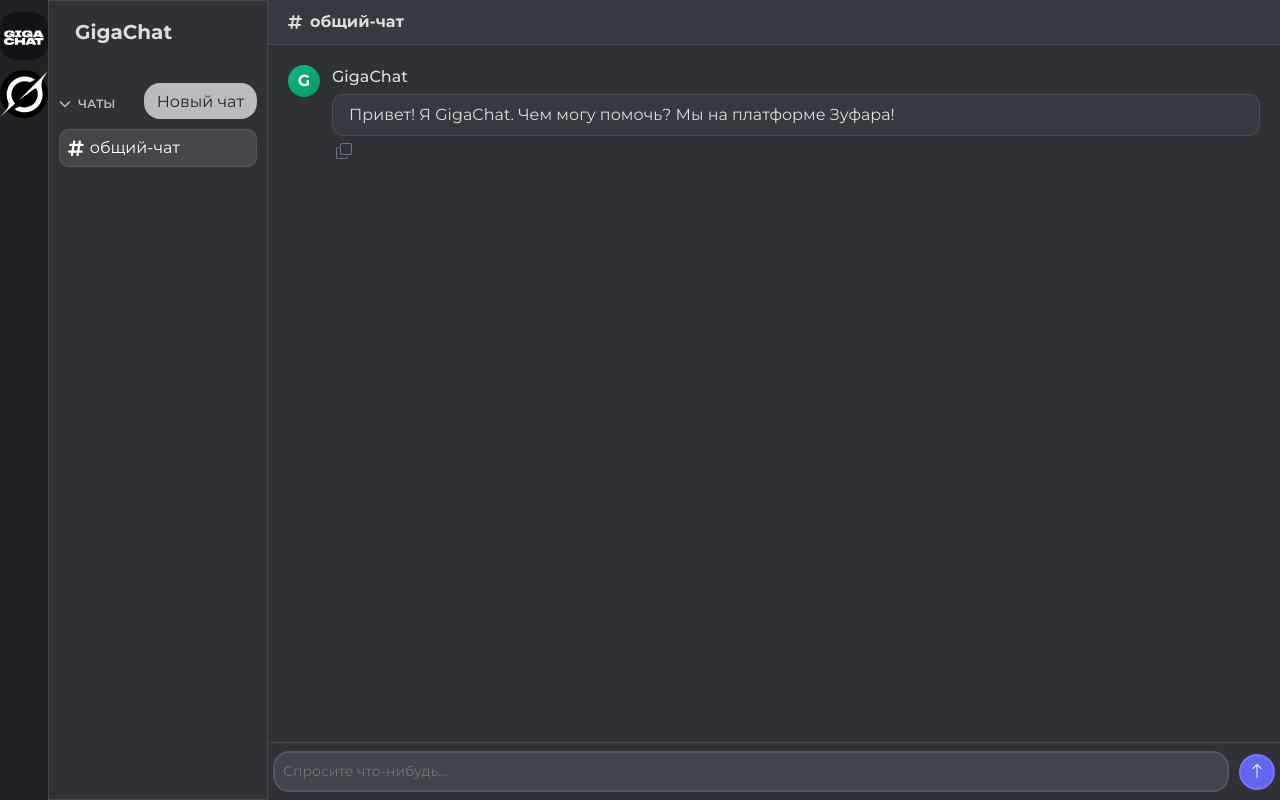
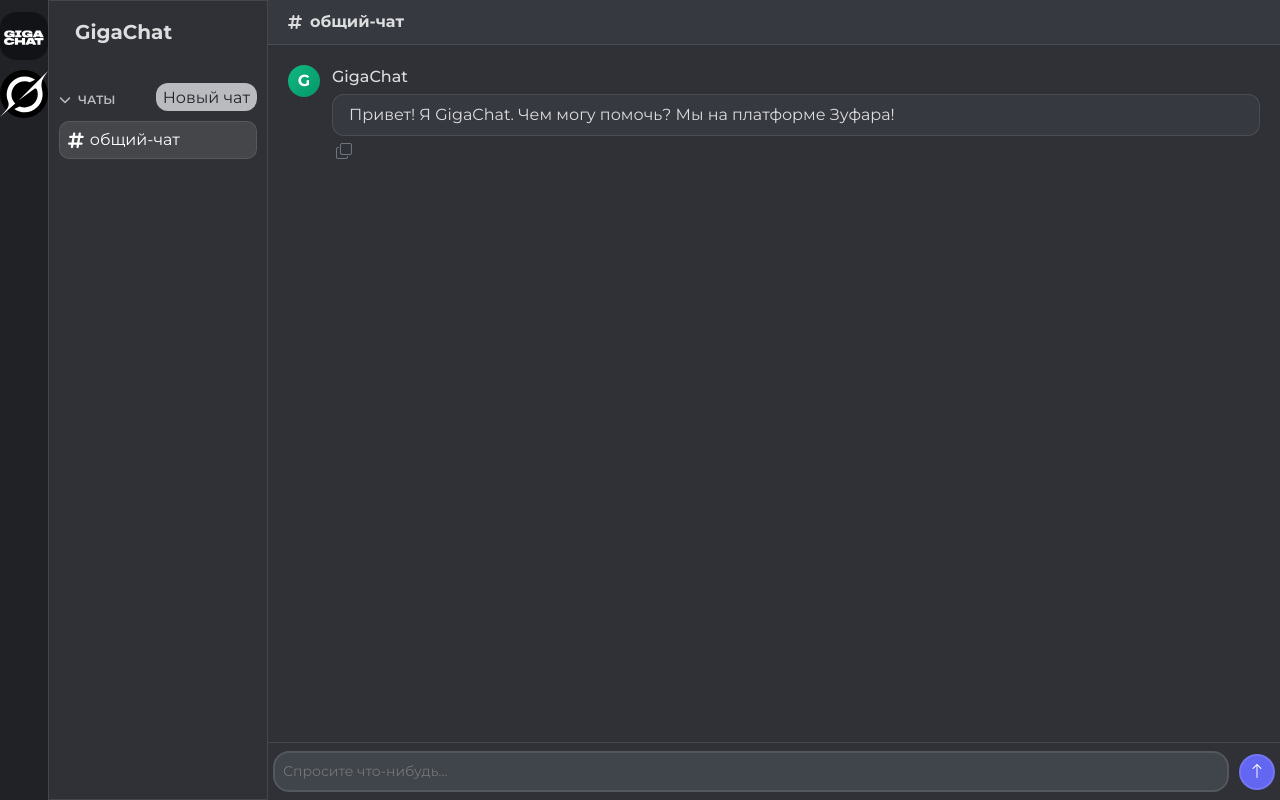
Before and after one commit to shzuzu/chat-w-ai, a plain HTML site: page static/index.html in a window 1280 px wide. Drawn offline with nearby package versions, Linux system fonts and the light colour scheme.

Commit message:
minor ui imporvments

```diff
--- a/static/style.css
+++ b/static/style.css
@@ -83,16 +83,21 @@ body {
     cursor: pointer;
 }
 
+.btn {
+    padding: 2px;
+    padding-left: 6px;
+    padding-right: 6px;
+}
 .add-chat-btn {
-    height: 36px;
+    height: 28px;
     margin-bottom: 5px;
     background: var(--discord-lighter);
     color: var(--discord-light) !important;
     border: none;
-    border-radius: 16px;
+    border-radius: 12px;
     cursor: pointer;
     transition: all 0.2s cubic-bezier(0.4, 0, 0.2, 1);
-    font-size: 12px;
+    font-size: 10px;
     font-weight: 500;
 }
 
```
